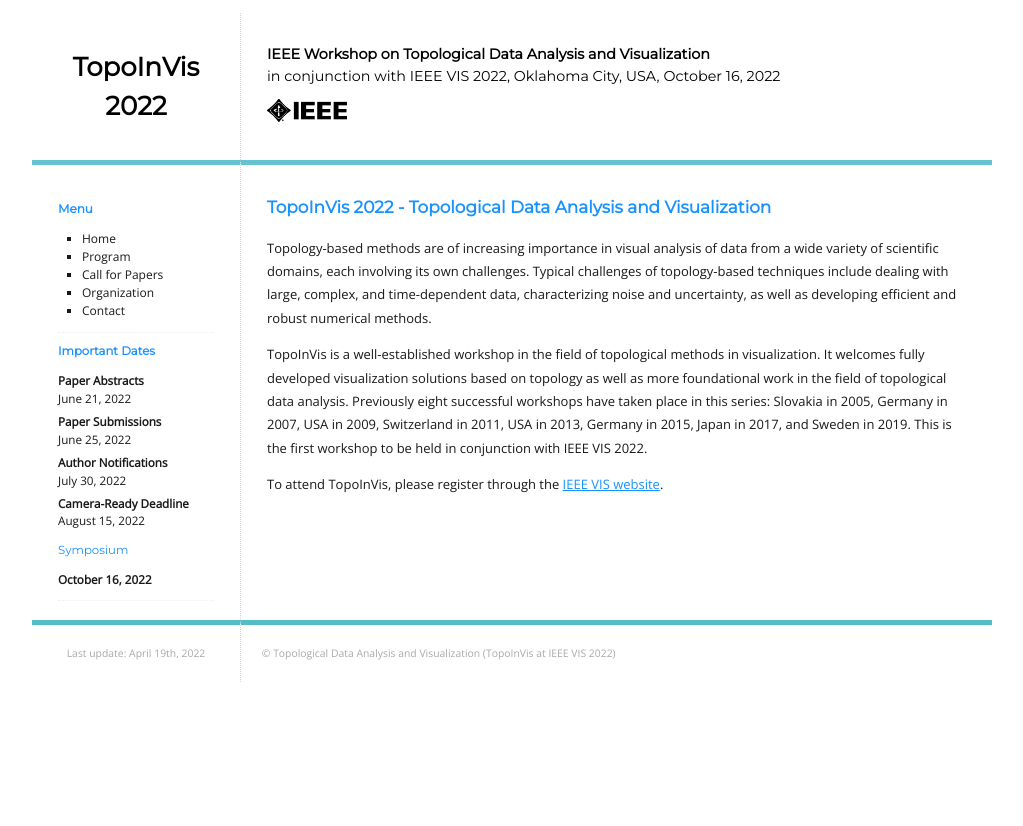
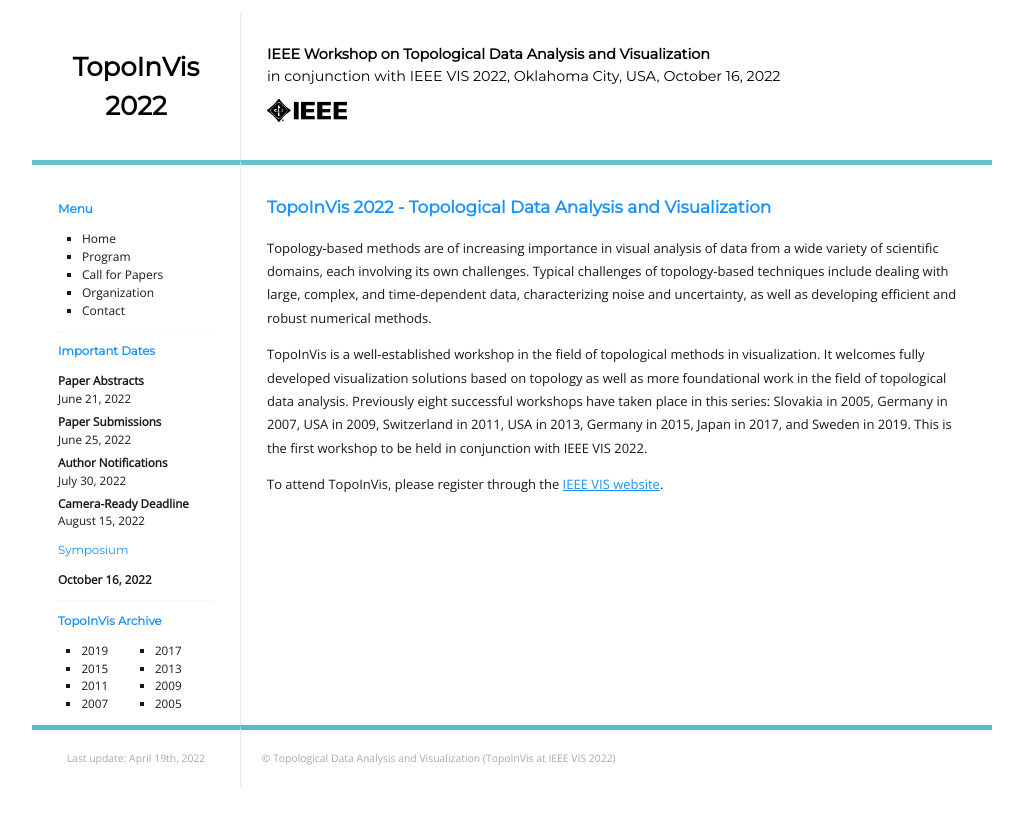
Before and after one commit to TopoInVis-Workshop/2022, a Jekyll site: the page built from _pages/index.md, in a window 1280 px wide. Shown: the top 826 px of the page, without its empty margins (128-1151 px from the left). Built offline with Jekyll 4.4.1, drawn with Linux system fonts in a browser that asks for light colours.

Commit message:
Show previous workshop links

```diff
--- a/_layouts/default.html
+++ b/_layouts/default.html
@@ -50,6 +50,19 @@
       {% capture my_include %}{% include dates.md %}{% endcapture %}
       {{ my_include | markdownify }}
       <hr />
+      <nav id="archive">
+        <h1>TopoInVis Archive</h1>
+        <ul>
+          <li><a href="https://scivis.github.io/topoinvis2019/" target="_blank">2019</a></li>
+          <li><a href="https://fj.ics.keio.ac.jp/topoinvis/" target="_blank">2017</a></li>
+          <li><a href="https://vis.uni-kl.de/topoinvis/" target="_blank">2015</a></li>
+          <li><a href="https://www.sci.utah.edu/topoinvis13/" target="_blank">2013</a></li>
+          <li><a href="http://www.topoinvis2011.ethz.ch/" target="_blank">2011</a></li>
+          <li><a href="http://pascucci.org/topoinvis2009/" target="_blank">2009</a></li>
+          <li><a href="https://www.informatik.uni-leipzig.de/bsv/topoinvis07/" target="_blank">2007</a></li>
+          <li><a href="https://old.vrvis.at/topo-in-vis/2005/" target="_blank">2005</a></li>
+        </ul>
+      </nav>
     </aside>
     <article>
       {{ content }}
```
